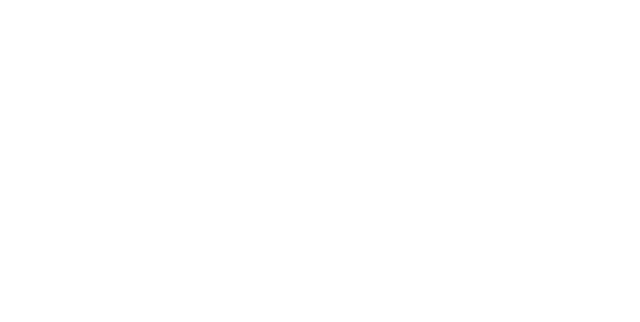
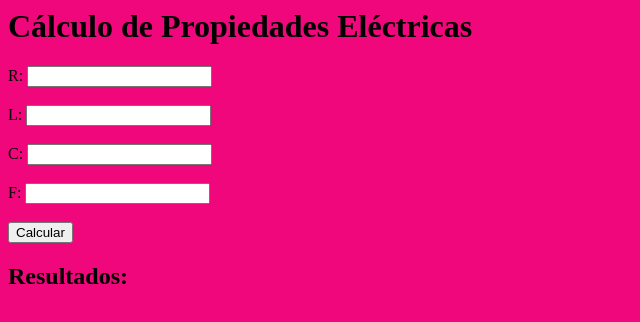
Before and after one commit to la-mas-fachera/colegio-omg, a plain HTML site: page 17-10-01/17-10-01-02.html in a window 1280 px wide. Shown: the whole page, without its empty margins (0-640 px from the left). Drawn offline with Linux system fonts and the light colour scheme.

Commit message:
Update 17-10-01-02.html

```diff
--- a/17-10-01/17-10-01-02.html
+++ b/17-10-01/17-10-01-02.html
@@ -14,3 +14,33 @@ function calcularXC() {
    const XC = calcularXC();
 
    document.getElementById("xc_result").innerHTML = `XC: ${XC}`;
+
+  }
+</script>
+
+<style>
+ body {
+background-color: #f0077b;
+}
+</style>
+
+</head>
+<body>
+<h1>Cálculo de Propiedades Eléctricas</h1>
+<form>
+  <label for="r">R:</label>
+  <input type="text" id="r" name="r"><br><br>
+
+  <label for="l">L:</label>
+  <input type="text" id="l" name="l"><br><br>
+
+  <label for="c">C:</label>
+  <input type="text" id="c" name="c"><br><br>
+
+  <label for="f">F:</label>
+  <input type="text" id="f" name="f"><br><br>
+
+  <input type="button" value="Calcular" onclick="calcularResultados()">
+</form>
+
+<h2>Resultados:</h2>
```
